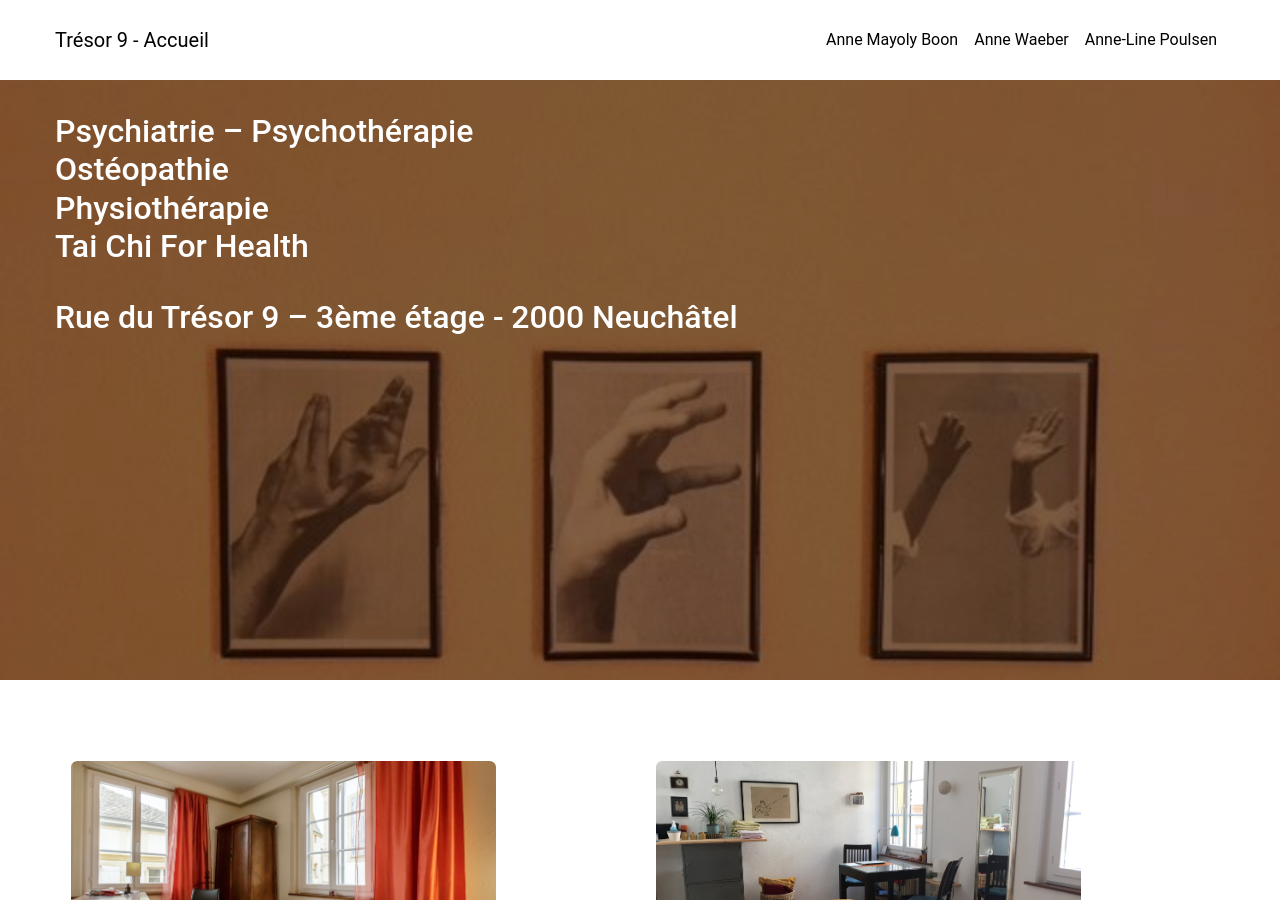
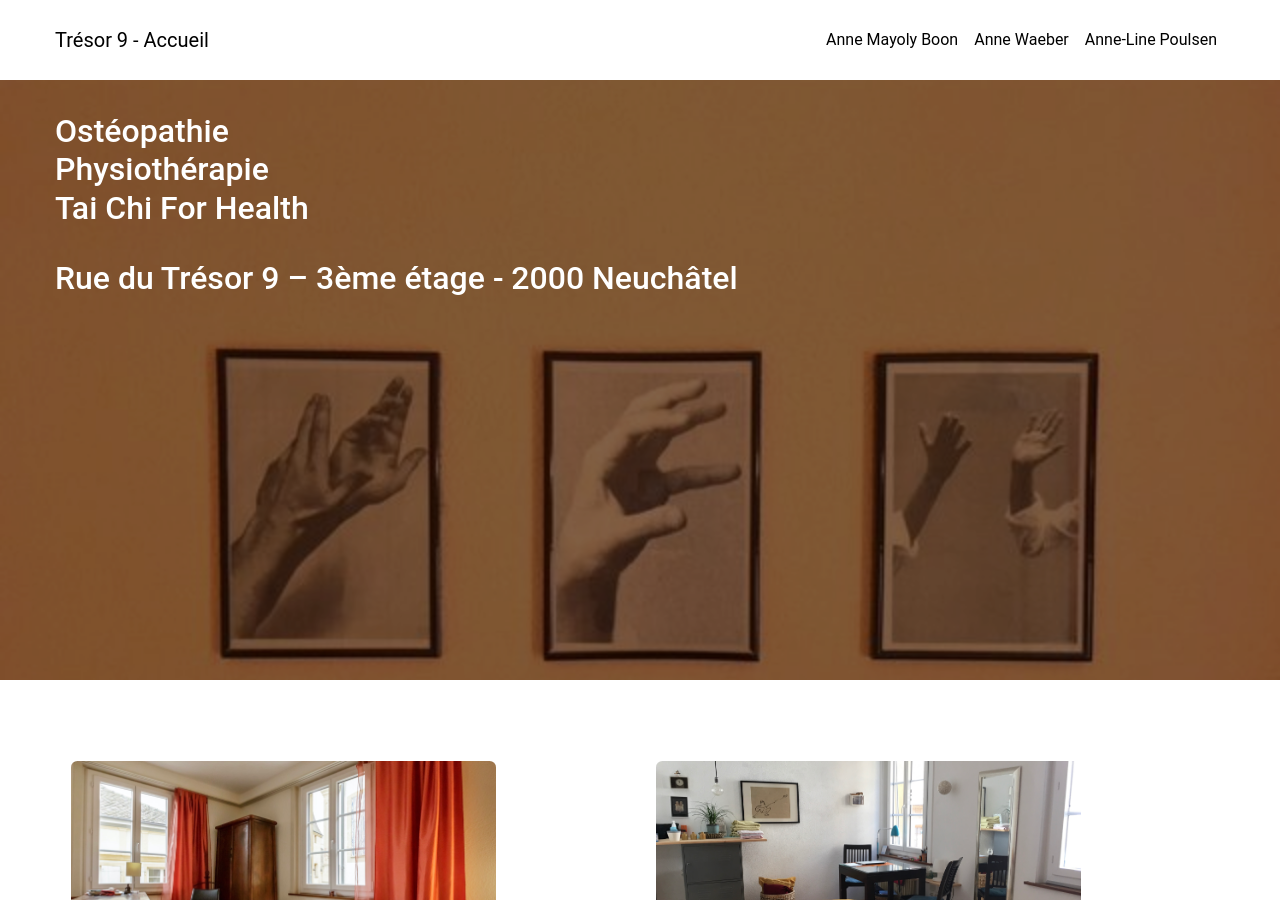
Before and after one commit to tresor9/tresor9, a Jekyll site: the page built from index.html, in a window 1280 px wide and 900 px high. Built offline with Jekyll 4.4.1, drawn with Linux system fonts in a browser that asks for light colours.

Commit message:
Removed psychotherapie

```diff
--- a/index.html
+++ b/index.html
@@ -1,6 +1,6 @@
 ---
 layout: title_page
-title: Psychiatrie – Psychothérapie<br>Ostéopathie<br>Physiothérapie<br>Tai Chi For Health
+title: Ostéopathie<br>Physiothérapie<br>Tai Chi For Health
 address: Rue du Trésor 9 – 3ème étage - 2000 Neuchâtel
 img: assets/images/accueil.jpg
 ---
```
